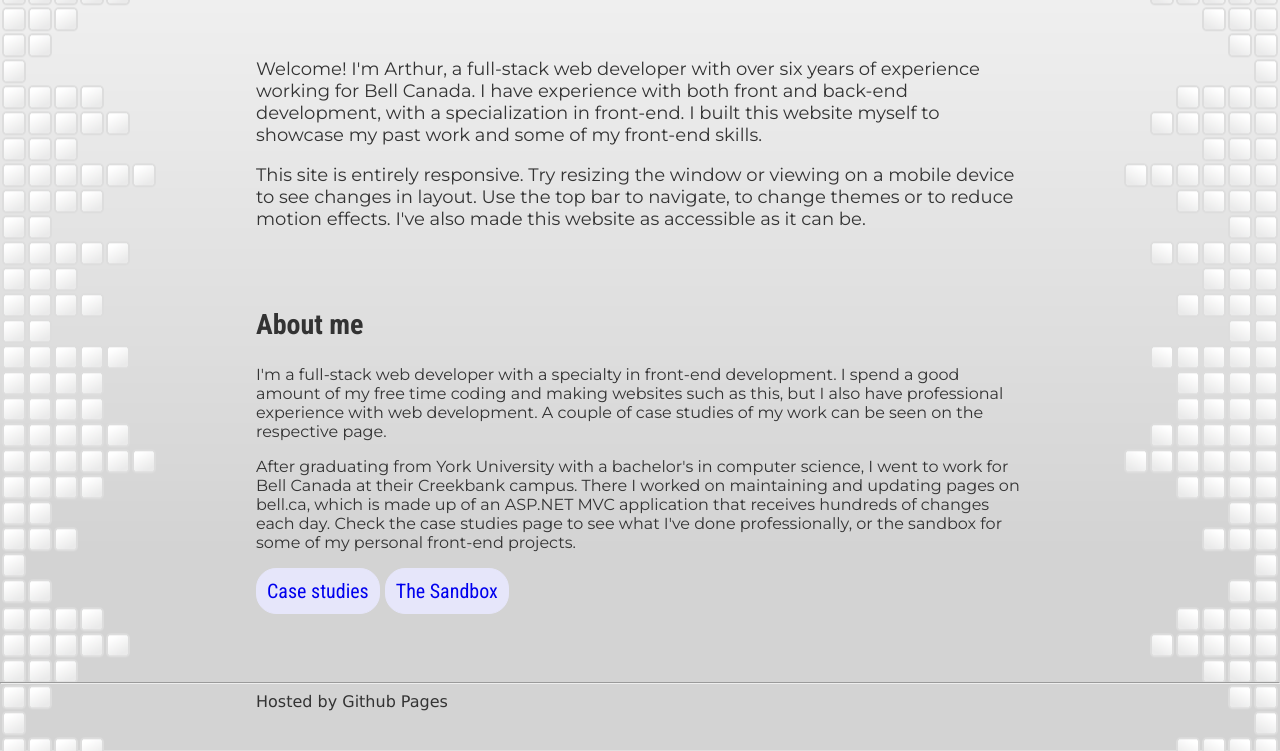
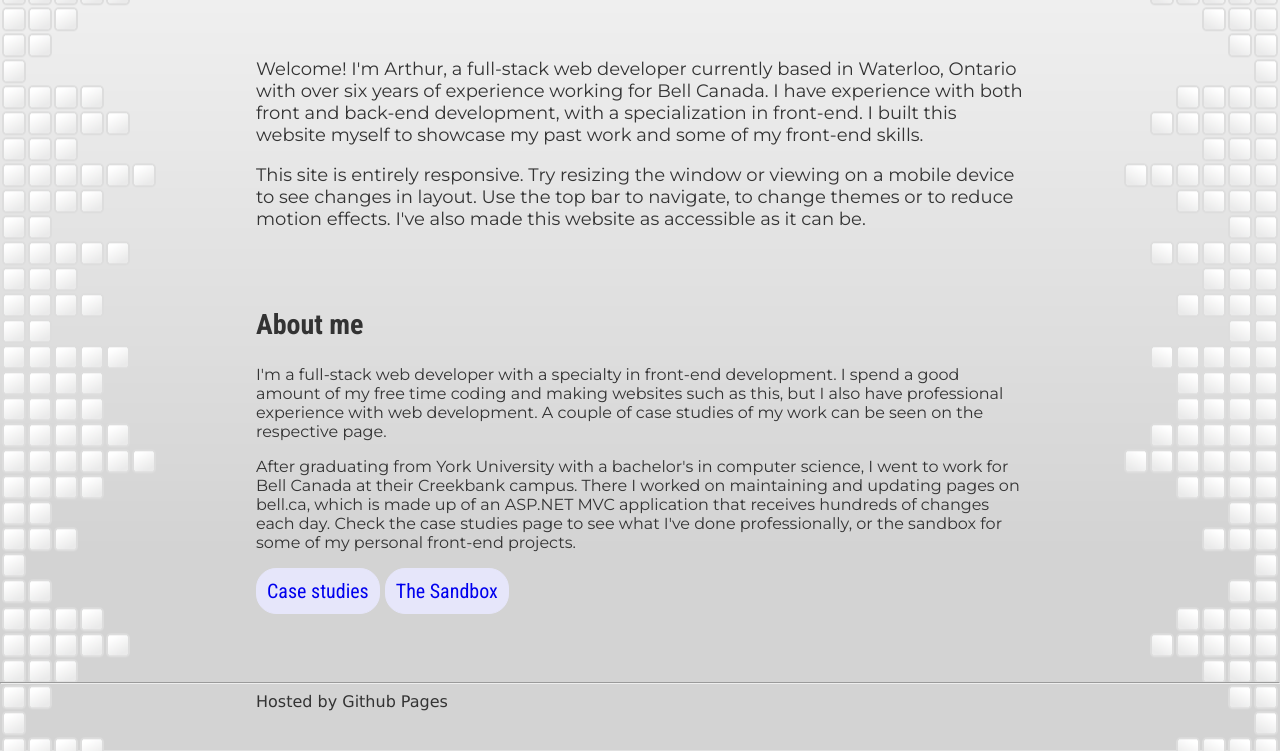
Before and after one commit to aa70/aa70.github.io, a plain HTML site: page index.html in a window 1280 px wide. Shown: the part 192-943 px from the top of the page. Drawn offline with Linux system fonts and the light colour scheme.

Commit message:
location

```diff
--- a/index.html
+++ b/index.html
@@ -66,7 +66,7 @@
         <h1 class="h1-animate">Arthur Adamo</h1>
         <h2 class="h2-animate txt-center">Full-stack web developer</h2>
         <div class="section big-text">
-          <p class="body-text p-animate">Welcome! I'm Arthur, a full-stack web developer with over six years of experience working for Bell Canada. I have experience with both front and back-end development, with a specialization in front-end. I built this website myself to showcase my past work and some of my front-end skills.</p>
+          <p class="body-text p-animate">Welcome! I'm Arthur, a full-stack web developer currently based in Waterloo, Ontario with over six years of experience working for Bell Canada. I have experience with both front and back-end development, with a specialization in front-end. I built this website myself to showcase my past work and some of my front-end skills.</p>
           <p class="body-text p-animate">This site is entirely responsive. Try resizing the window or viewing on a mobile device to see changes in layout. Use the top bar to navigate, to change themes or to reduce motion effects. I've also made this website as accessible as it can be.</p>
         </div>
 
```
